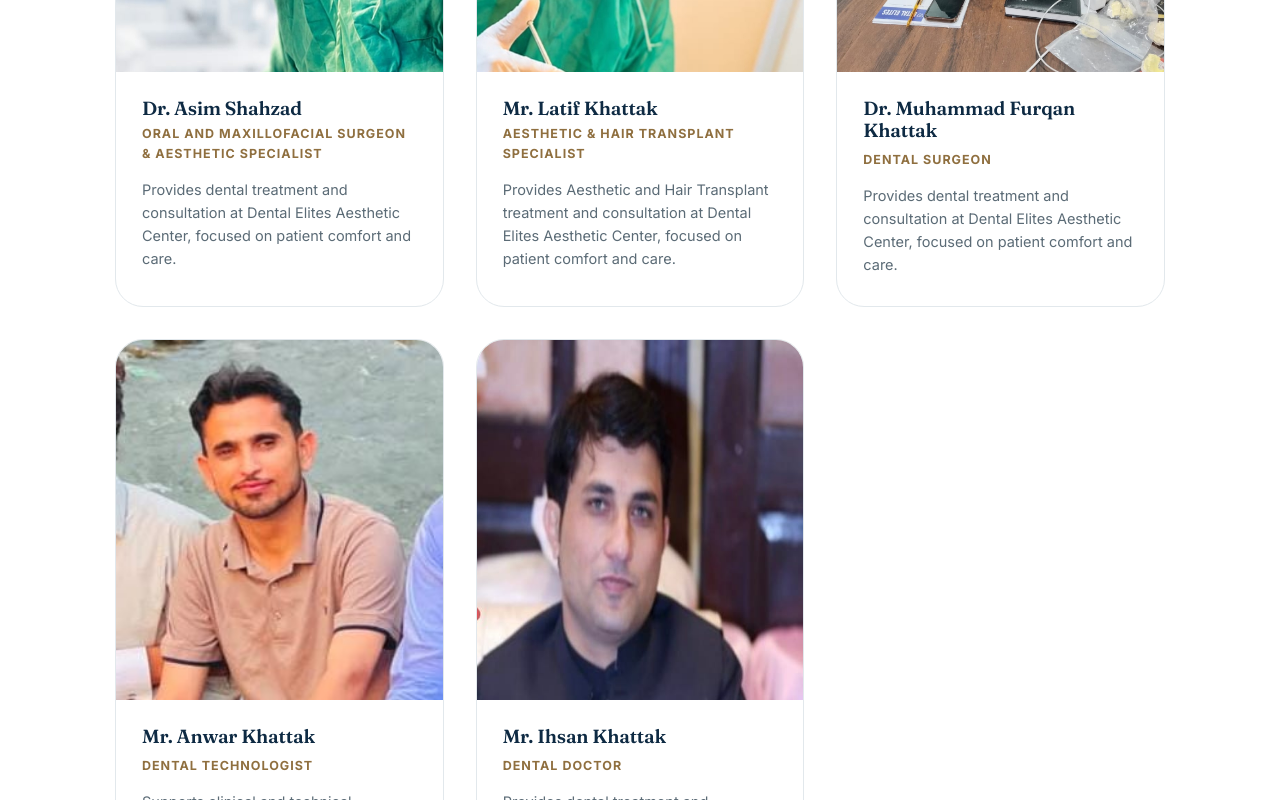
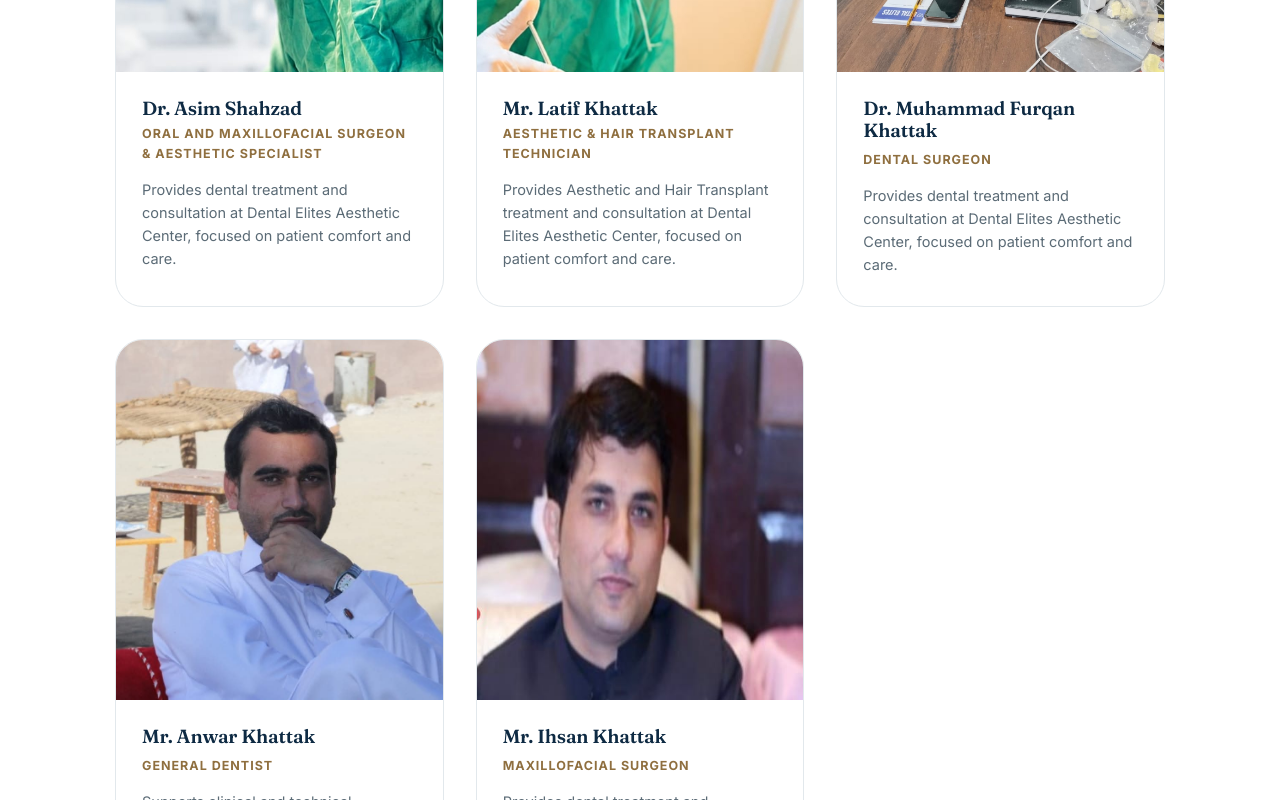
Before and after one commit to ahmadayaz2022/dental_elites_karak, a React (Vite) app: page / in a window 1280 px wide. Shown: the part 1480-2280 px from the top of the page. Built offline with nearby package versions, Linux system fonts and the light colour scheme.

Commit message:
fix: update roles for team members in team.js

```diff
--- a/src/data/team.js
+++ b/src/data/team.js
@@ -17,7 +17,7 @@ export const team = [
 
       {
     name: 'Mr. Latif Khattak',
-    role: 'Aesthetic & Hair Transplant Specialist',
+    role: 'Aesthetic & Hair Transplant Technician ',
     Education: 'BS Aesthetic & Hair Transplant',
     description:
       'Provides Aesthetic and Hair Transplant treatment and consultation at Dental Elites Aesthetic Center, focused on patient comfort and care.',
@@ -33,7 +33,7 @@ export const team = [
   },
   {
     name: 'Mr. Anwar Khattak',
-    role: 'Dental Technologist',
+    role: 'General Dentist',
     Education: 'Diploma in Dental Technology',
     description:
       'Supports clinical and technical procedures at the clinic, helping treatments run smoothly for every patient.',
@@ -43,7 +43,7 @@ export const team = [
 
   {
     name: 'Mr. Ihsan Khattak',
-    role: 'Dental Doctor',
+    role: ' Maxillofacial Surgeon',
     Education: 'BDS',
     description:
       'Provides dental treatment and consultation at Dental Elites Aesthetic Center, focused on patient comfort and care.',
```
Also changed, not shown: src/assets/mranwar.jpeg.
